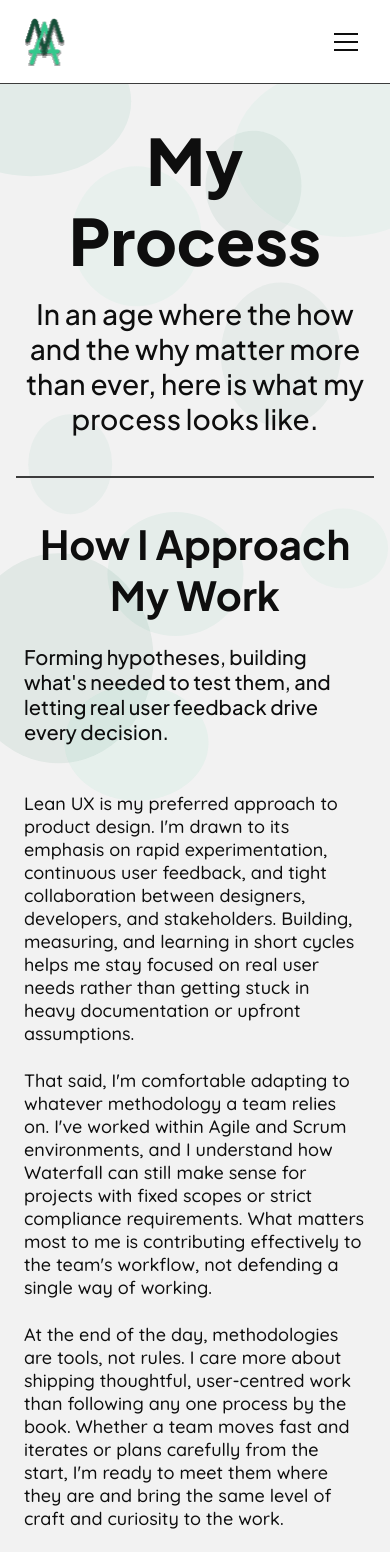
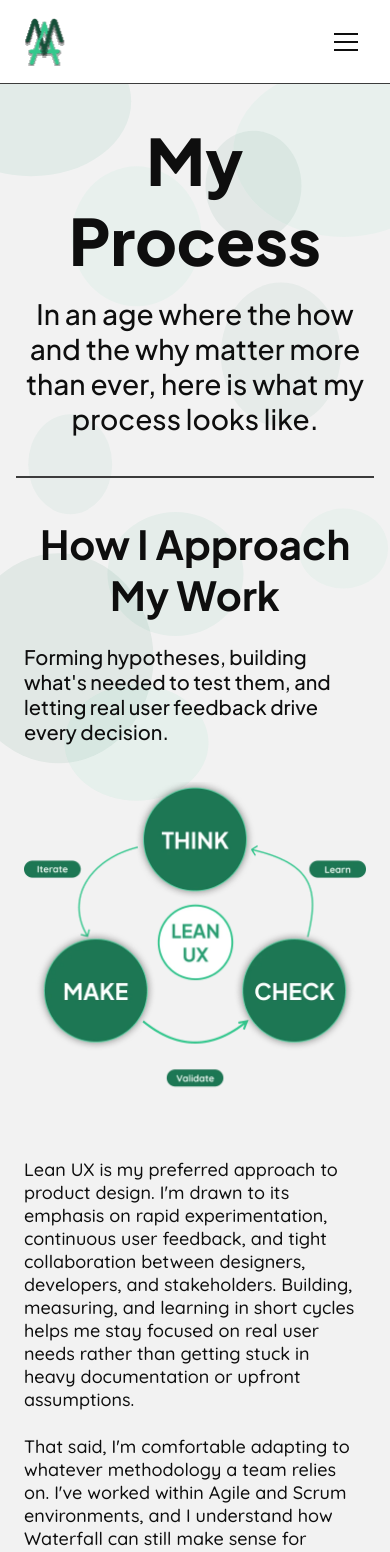
Before and after one commit to HamoudyAwada/mohamadawada.ca, a React (Vite) app: page /process in a window 390 px wide. Shown: the top 1552 px of the page. Built offline with nearby package versions, Linux system fonts and the light colour scheme.

Commit message:
attmpt 2 to make process page mobile

```diff
--- a/src/app/pages/Process.module.css
+++ b/src/app/pages/Process.module.css
@@ -117,6 +117,11 @@
   margin-top: 32px;
 }
 
+/* Mobile-only diagram — hidden on desktop */
+.mobileDiagram {
+  display: none;
+}
+
 /* Right Column - Diagram */
 .rightColumn {
   display: flex;
@@ -213,6 +218,17 @@
     margin-top: 24px;
   }
 
+  .mobileDiagram {
+    display: block;
+    width: 100%;
+    max-width: 345px;
+    margin: 0 auto;
+  }
+
+  .rightColumn {
+    display: none;
+  }
+
   .diagramContainer {
     width: 100%;
     max-width: 345px;
--- a/src/app/pages/Process.tsx
+++ b/src/app/pages/Process.tsx
@@ -34,6 +34,15 @@ export default function Process() {
                 <h2 className={styles.sectionTitle}>{content.title}</h2>
                 <p className={styles.sectionSubtitle}>{content.subtitle}</p>
 
+                {/* Mobile-only diagram — appears between subtitle and body copy */}
+                <div className={styles.mobileDiagram}>
+                  <FadeInImage
+                    src={processDiagram}
+                    alt="Lean UX Process Diagram showing the cycle of Think, Make, and Check with Lean UX at the center"
+                    className={styles.diagram}
+                  />
+                </div>
+
                 <div className={styles.bodyText}>
                   {content.paragraphs.map((p, i) => (
                     <p key={i}>{p}</p>
@@ -48,7 +57,7 @@ export default function Process() {
               </div>
             </div>
 
-            {/* Right Column - Diagram */}
+            {/* Right Column - Diagram (desktop only) */}
             <div className={styles.rightColumn}>
               <div className={styles.diagramContainer}>
                 <FadeInImage
```
